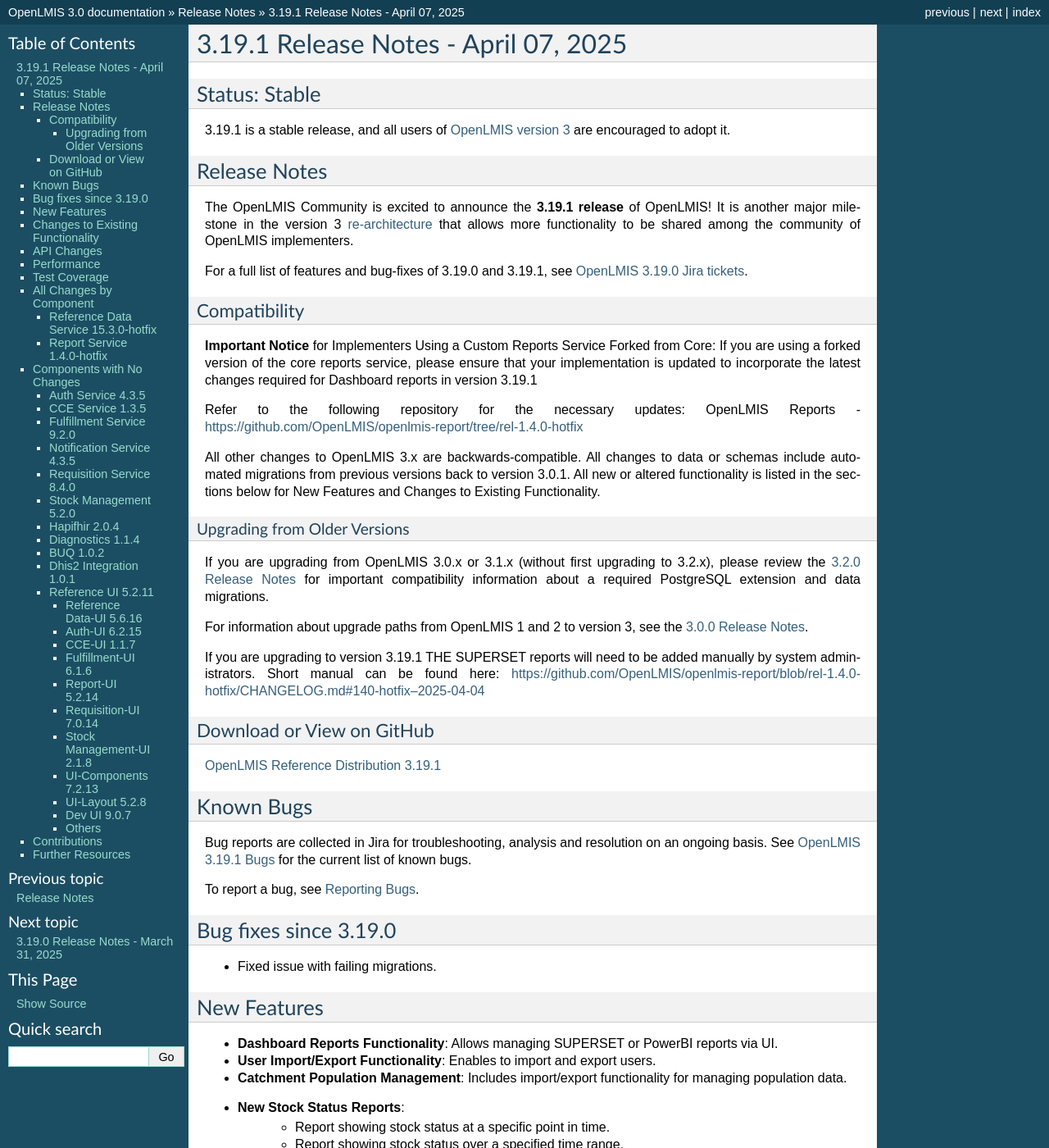
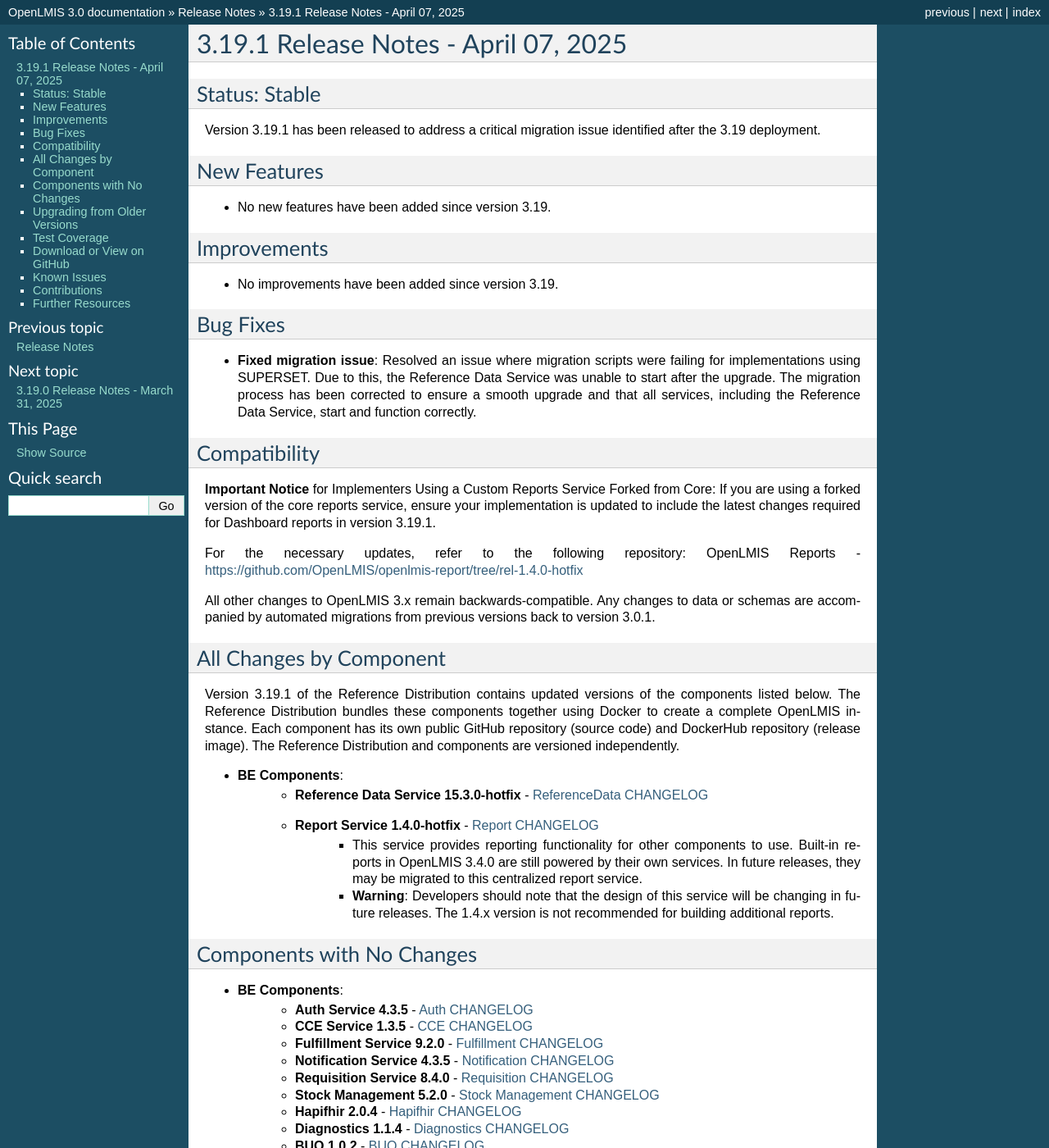
Before and after one commit to OpenLMIS/openlmis-ref-distro, a Sphinx documentation site: the page built from docs/source/releases/openlmis-ref-distro-v3.19.1.rst, in a window 1280 px wide and 1400 px high. Shown: the whole window at 82% size. Built offline with Sphinx 7.4.7, drawn with Linux system fonts in a browser that asks for light colours; pages that are not in the unit, such as notebooks, are missing from menus; some of the changed text lies outside the part shown.

Commit message:
Release 3.19.1 - Update release notes

```diff
--- a/docs/source/releases/openlmis-ref-distro-v3.19.1.rst
+++ b/docs/source/releases/openlmis-ref-distro-v3.19.1.rst
@@ -3,269 +3,101 @@
 =====================================
 
 Status: Stable
-===============
+==============
+Version 3.19.1 has been released to address a critical migration issue identified after the 3.19 deployment.
 
-3.19.1 is a stable release, and all users of `OpenLMIS version 3
-<https://openlmis.atlassian.net/wiki/spaces/OP/pages/88670325/3.0.0+Release+-+1+March+2017>`_ are
-encouraged to adopt it.
+New Features
+============
+- No new features have been added since version 3.19.
 
-Release Notes
-=============
-The OpenLMIS Community is excited to announce the **3.19.1 release** of OpenLMIS! It is another major milestone in the version 3 `re-architecture <https://openlmis.atlassian.net/wiki/display/OP/Re-Architecture>`_ that allows more functionality to be shared among the community of OpenLMIS implementers.
+Improvements
+============
+- No improvements have been added since version 3.19.
 
-For a full list of features and bug-fixes of 3.19.0 and 3.19.1, see `OpenLMIS 3.19.0 Jira tickets
-<https://openlmis.atlassian.net/issues/OLMIS-7999?jql=project%20%3D%20OLMIS%20AND%20text%20~%20%223.19_Release%22%20AND%20type%20%3D%20Epic%20ORDER%20BY%20%22Epic%20Link%22%20ASC%2C%20key%20ASC>`_.
+Bug Fixes
+==========
+- **Fixed migration issue**: Resolved an issue where migration scripts were failing for implementations using SUPERSET. Due to this, the Reference Data Service was unable to start after the upgrade. The migration process has been corrected to ensure a smooth upgrade and that all services, including the Reference Data Service, start and function correctly.
 
 Compatibility
--------------
+=============
+**Important Notice** for Implementers Using a Custom Reports Service Forked from Core:
+If you are using a forked version of the core reports service, ensure your implementation is updated to include the latest changes required for Dashboard reports in version 3.19.1.
 
-**Important Notice** for Implementers Using a Custom Reports Service Forked from Core:
-If you are using a forked version of the core reports service, please ensure that your implementation is updated to incorporate the latest changes required for Dashboard reports in version 3.19.1
-
-Refer to the following repository for the necessary updates:
+For the necessary updates, refer to the following repository:
 OpenLMIS Reports - `<https://github.com/OpenLMIS/openlmis-report/tree/rel-1.4.0-hotfix>`_
 
-All other changes to OpenLMIS 3.x are backwards-compatible. All changes to data
-or schemas include automated migrations from previous versions back to version 3.0.1. All new or
-altered functionality is listed in the sections below for New Features and Changes to Existing
-Functionality.
+All other changes to OpenLMIS 3.x remain backwards-compatible. Any changes to data or schemas are accompanied by automated migrations from previous versions back to version 3.0.1.
+
+All Changes by Component
+========================
+Version 3.19.1 of the Reference Distribution contains updated versions of the components listed below. The Reference Distribution bundles these components together using Docker to create a complete OpenLMIS instance. Each component has its own public GitHub repository (source code) and DockerHub repository (release image). The Reference Distribution and components are versioned independently.
+
+- **BE Components**:
+    - **Reference Data Service 15.3.0-hotfix** - `ReferenceData CHANGELOG <https://github.com/OpenLMIS/openlmis-referencedata/blob/rel-15.3.0-hotfix/CHANGELOG.md>`_
+    - **Report Service 1.4.0-hotfix** - `Report CHANGELOG <https://github.com/OpenLMIS/openlmis-report/blob/rel-1.4.0-hotfix/CHANGELOG.md>`_
+        - This service provides reporting functionality for other components to use. Built-in reports in OpenLMIS 3.4.0 are still powered by their own services. In future releases, they may be migrated to this centralized report service.
+        - **Warning**: Developers should note that the design of this service will be changing in future releases. The 1.4.x version is not recommended for building additional reports.
+
+Components with No Changes
+==========================
+- **BE Components**:
+    - **Auth Service 4.3.5** - `Auth CHANGELOG <https://github.com/OpenLMIS/openlmis-auth/blob/rel-4.3.5/CHANGELOG.md>`_
+    - **CCE Service 1.3.5** - `CCE CHANGELOG <https://github.com/OpenLMIS/openlmis-cce/blob/rel-1.3.5/CHANGELOG.md>`_
+    - **Fulfillment Service 9.2.0** - `Fulfillment CHANGELOG <https://github.com/OpenLMIS/openlmis-fulfillment/blob/rel-9.2.0/CHANGELOG.md>`_
+    - **Notification Service 4.3.5** - `Notification CHANGELOG <https://github.com/OpenLMIS/openlmis-notification/blob/rel-4.3.5/CHANGELOG.md>`_
+    - **Requisition Service 8.4.0** - `Requisition CHANGELOG <https://github.com/OpenLMIS/openlmis-requisition/blob/rel-8.4.0/CHANGELOG.md>`_
+    - **Stock Management 5.2.0** - `Stock Management CHANGELOG <https://github.com/OpenLMIS/openlmis-stockmanagement/blob/rel-5.2.0/CHANGELOG.md>`_
+    - **Hapifhir 2.0.4** - `Hapifhir CHANGELOG <https://github.com/OpenLMIS/openlmis-hapifhir/blob/rel-2.0.4/CHANGELOG.md>`_
+    - **Diagnostics 1.1.4** - `Diagnostics CHANGELOG <https://github.com/OpenLMIS/openlmis-diagnostics/blob/rel-1.1.4/CHANGELOG.md>`_
+    - **BUQ 1.0.2** - `BUQ CHANGELOG <https://github.com/OpenLMIS/openlmis-buq/blob/rel-1.0.2/CHANGELOG.md>`_
+    - **Dhis2 Integration 1.0.1** - `Dhis2 Integration CHANGELOG <https://github.com/OpenLMIS/openlmis-dhis2-integration/blob/rel-1.0.1/CHANGELOG.md>`_
+
+- **UI Components and Services**:
+    - **Reference UI 5.2.11** - `The Reference UI <https://github.com/OpenLMIS/openlmis-reference-ui/tree/rel-5.2.11>`_
+        - The Reference UI is the web-based user interface for the OpenLMIS Reference Distribution. This user interface is a single page web application that is optimized for offline and low-bandwidth environments. Compiled together from module UI modules using Docker compose along with the OpenLMIS dev-ui.
+    - **Reference Data-UI 5.6.16** - `ReferenceData-UI CHANGELOG <https://github.com/OpenLMIS/openlmis-referencedata-ui/blob/rel-5.6.16/CHANGELOG.md>`_
+    - **Auth-UI 6.2.15** - `Auth-UI CHANGELOG <https://github.com/OpenLMIS/openlmis-auth-ui/blob/rel-6.2.15/CHANGELOG.md>`_
+    - **CCE-UI 1.1.7** - `CCE-UI CHANGELOG <https://github.com/OpenLMIS/openlmis-cce-ui/blob/rel-1.1.7/CHANGELOG.md>`_
+    - **Fulfillment-UI 6.1.6** - `Fulfillment-UI CHANGELOG <https://github.com/OpenLMIS/openlmis-fulfillment-ui/blob/rel-6.1.6/CHANGELOG.md>`_
+    - **Report-UI 5.2.14** - `Report-UI CHANGELOG <https://github.com/OpenLMIS/openlmis-report-ui/blob/rel-5.2.14/CHANGELOG.md>`_
+    - **Requisition-UI 7.0.14** - `Requisition-UI CHANGELOG <https://github.com/OpenLMIS/openlmis-requisition-ui/blob/rel-7.0.14/CHANGELOG.md>`_
+    - **Stock Management-UI 2.1.8** - `Stock Management-UI CHANGELOG <https://github.com/OpenLMIS/openlmis-stockmanagement-ui/blob/rel-2.1.8/CHANGELOG.md>`_
+    - **UI-Components 7.2.13** - `UI-Components CHANGELOG <https://github.com/OpenLMIS/openlmis-ui-components/blob/rel-7.2.13/CHANGELOG.md>`_
+    - **UI-Layout 5.2.8** - `UI-Layout CHANGELOG <https://github.com/OpenLMIS/openlmis-ui-layout/blob/rel-5.2.8/CHANGELOG.md>`_
+    - **Dev UI 9.0.7** - `Dev-UI CHANGLOG <https://github.com/OpenLMIS/dev-ui/blob/rel-9.0.7/CHANGELOG.md>`_
+
 
 Upgrading from Older Versions
-~~~~~~~~~~~~~~~~~~~~~~~~~~~~~
-
+=============================
 If you are upgrading from OpenLMIS 3.0.x or 3.1.x (without first upgrading to 3.2.x), please review the `3.2.0
-Release Notes <http://docs.openlmis.org/en/latest/releases/openlmis-ref-distro-v3.2.0.html>`_ for
-important compatibility information about a required PostgreSQL extension and data migrations.
+Release Notes <http://docs.openlmis.org/en/latest/releases/openlmis-ref-distro-v3.2.0.html>`_ for important compatibility information about a required PostgreSQL extension and data migrations.
 
 For information about upgrade paths from OpenLMIS 1 and 2 to version 3, see the `3.0.0 Release
 Notes <https://openlmis.atlassian.net/wiki/spaces/OP/pages/88670325/3.0.0+Release+-+1+March+2017>`_.
 
-If you are upgrading to version 3.19.1 THE SUPERSET reports will need to be added manually by system administrators.
-Short manual can be found here: `<https://github.com/OpenLMIS/openlmis-report/blob/rel-1.4.0-hotfix/CHANGELOG.md#140-hotfix--2025-04-04>`_
+If you are upgrading to version 3.19.1, the SUPERSET reports will need to be added manually by system administrators.
+A `short manual is available here: <https://github.com/OpenLMIS/openlmis-report/blob/rel-1.4.0-hotfix/CHANGELOG.md#140-hotfix--2025-04-04>`_
+
+Test Coverage
+=============
+Version 3.19.1 was released due to the critical migration issue identified after 3.19. Full regression testing was conducted for version 3.19. Since version 3.19.1 contains no new features and only fixes the migration issue, full regression testing was not required.
 
 Download or View on GitHub
---------------------------
-
+==========================
 `OpenLMIS Reference Distribution 3.19.1
 <https://github.com/OpenLMIS/openlmis-ref-distro/releases/tag/v3.19.1>`_
 
-Known Bugs
-==========
-
-Bug reports are collected in Jira for troubleshooting, analysis and resolution on an ongoing basis. See `OpenLMIS 3.19.1
-Bugs <https://openlmis.atlassian.net/issues/?jql=type%20%3D%20Bug%20and%20project%20%3D%20%22OpenLMIS%20General%22%20AND%20status%20not%20in%20(Done%2CCanceled)&startIndex=200>`_ for the current list of known bugs.
+Known Issues
+============
+Bug reports are collected in Jira for troubleshooting, analysis, and resolution on an ongoing basis. See `OpenLMIS 3.19.1 Bugs <https://openlmis.atlassian.net/issues/?jql=type%20%3D%20Bug%20and%20project%20%3D%20%22OpenLMIS%20General%22%20AND%20status%20not%20in%20(Done%2CCanceled)&startIndex=200>`_ for the current list of known bugs.
 
 To report a bug, see `Reporting Bugs
 <http://docs.openlmis.org/en/latest/contribute/contributionGuide.html#reporting-bugs>`_.
 
-Bug fixes since 3.19.0
-======================
-
-- Fixed issue with failing migrations.
-
-New Features
-============
-
-- **Dashboard Reports Functionality**: Allows managing SUPERSET or PowerBI reports via UI.
-- **User Import/Export Functionality**: Enables to import and export users.
-- **Catchment Population Management**: Includes import/export functionality for managing population data.
-- **New Stock Status Reports**:
-    - Report showing stock status at a specific point in time.
-    - Report showing stock status over a specified time range.
-
-Changes to Existing Functionality
-=================================
-
-- **Requisition Improvements**:
-    - Added missing fields to requisition prints.
-    - Corrected Stock Out Days from 29 to 30.
-    - Fixed incorrect period names for emergency requisition.
-- **Administration & Configuration Fixes**:
-    - Fixed issue where user was created with an incorrect email.
-    - Added missing filter on Requisition Groups > Edit page.
-    - Resolved Null Pointer Exception (NPE) when adding programs to products.
-- **Fulfillment & Proof of Delivery Enhancements**:
-    - Proof of Delivery Manage Action page optimized to load only relevant Orderables.
-    - Fixed issue where it was not possible to manage both fulfillment and PoD.
-- **Stock Management Enhancements**:
-    - Improved filtering by geographic zone for better performance.
-    - Introduced new public API endpoints for stock card summaries and stock events.
-
-API Changes
-===========
-
-- API changes can be found in each service CHANGELOG.md file, found in the root directory of the service repository.
-
-Performance
-===========
-
-- Improved filtering functionalities.
-- Upgraded dependencies.
-
-Test Coverage
-=============
-
-OpenLMIS 3.19.1 was tested using the established OpenLMIS Release Candidate process. As part of this process, full manual test cycles were executed for each release candidate published. Any critical or blocker bugs found during the release candidate were resolved in a bug fix cycle with a full manual test cycle executed before releasing the final version 3.19.1. Manual tests were conducted using a set of 125 QAlity tests tracked in Jira. For more details about test executions and bugs found for this release please see `the 3.19 QA Release and Bug Triage wiki page <https://openlmis.atlassian.net/wiki/spaces/OP/pages/3027566594/The+3.19+Regression+and+Release+Candidate+Test+Plan>`_.
-
-All Changes by Component
-========================
-
-Version 3.19.1 of the Reference Distribution contains updated versions of the components listed
-below. The Reference Distribution bundles these component together using Docker to create a complete
-OpenLMIS instance. Each component has its own own public GitHub repository (source code) and
-DockerHub repository (release image). The Reference Distribution and components are versioned
-independently; for details see `Versioning and Releasing
-<http://docs.openlmis.org/en/latest/conventions/versioningReleasing.html>`_.
-
-Reference Data Service 15.3.0-hotfix
------------------------------
-
-`ReferenceData CHANGELOG <https://github.com/OpenLMIS/openlmis-referencedata/blob/rel-15.3.0-hotfix/CHANGELOG.md>`_
-
-Report Service 1.4.0-hotfix
---------------------
-
-This service is intended to provide reporting functionality for other components to use. Built-in
-reports in OpenLMIS 3.4.0 are still powered by their own services. In future releases, they may be
-migrated to a new version of this centralized report service.
-
-**Warning**: Developers should take note that the design of this service will be changing with
-future releases. Developers and implementers are discouraged from using this 1.4.x version to build
-additional reports.
-
-`Report CHANGELOG <https://github.com/OpenLMIS/openlmis-report/blob/rel-1.4.0-hotfix/CHANGELOG.md>`_
-
-Components with No Changes
-==========================
-
-Auth Service 4.3.5
-------------------
-
-`Auth CHANGELOG <https://github.com/OpenLMIS/openlmis-auth/blob/rel-4.3.5/CHANGELOG.md>`_
-
-CCE Service 1.3.5
------------------
-
-`CCE CHANGELOG <https://github.com/OpenLMIS/openlmis-cce/blob/rel-1.3.5/CHANGELOG.md>`_
-
-Fulfillment Service 9.2.0
--------------------------
-
-`Fulfillment CHANGELOG <https://github.com/OpenLMIS/openlmis-fulfillment/blob/rel-9.2.0/CHANGELOG.md>`_
-
-Notification Service 4.3.5
---------------------------
-
-`Notification CHANGELOG <https://github.com/OpenLMIS/openlmis-notification/blob/rel-4.3.5/CHANGELOG.md>`_
-
-Requisition Service 8.4.0
--------------------------
-
-`Requisition CHANGELOG <https://github.com/OpenLMIS/openlmis-requisition/blob/rel-8.4.0/CHANGELOG.md>`_
-
-Stock Management 5.2.0
-----------------------
-
-`Stock Management CHANGELOG <https://github.com/OpenLMIS/openlmis-stockmanagement/blob/rel-5.2.0/CHANGELOG.md>`_
-
-Hapifhir 2.0.4
-----------------------
-
-`Hapifhir CHANGELOG <https://github.com/OpenLMIS/openlmis-hapifhir/blob/rel-2.0.4/CHANGELOG.md>`_
-
-Diagnostics 1.1.4
-----------------------
-
-`Diagnostics CHANGELOG <https://github.com/OpenLMIS/openlmis-diagnostics/blob/rel-1.1.4/CHANGELOG.md>`_
-
-BUQ 1.0.2
-----------------------
-
-`BUQ CHANGELOG <https://github.com/OpenLMIS/openlmis-buq/blob/rel-1.0.2/CHANGELOG.md>`_
-
-Dhis2 Integration 1.0.1
-----------------------
-
-`Dhis2 Integration CHANGELOG <https://github.com/OpenLMIS/openlmis-dhis2-integration/blob/rel-1.0.1/CHANGELOG.md>`_
-
-
-Reference UI 5.2.11
-------------------
-
-`The Reference UI <https://github.com/OpenLMIS/openlmis-reference-ui/tree/rel-5.2.11>`_
-is the web-based user interface for the OpenLMIS Reference Distribution. This user interface is
-a single page web application that is optimized for offline and low-bandwidth environments.
-The Reference UI is compiled together from module UI modules using Docker compose along with the
-OpenLMIS dev-ui. UI modules included in the Reference UI are:
-
-Reference Data-UI 5.6.16
-~~~~~~~~~~~~~~~~~~~~~~~
-
-`ReferenceData-UI CHANGELOG <https://github.com/OpenLMIS/openlmis-referencedata-ui/blob/rel-5.6.16/CHANGELOG.md>`_
-
-Auth-UI 6.2.15
-~~~~~~~~~~~~~
-
-`Auth-UI CHANGELOG <https://github.com/OpenLMIS/openlmis-auth-ui/blob/rel-6.2.15/CHANGELOG.md>`_
-
-CCE-UI 1.1.7
-~~~~~~~~~~~~
-
-`CCE-UI CHANGELOG <https://github.com/OpenLMIS/openlmis-cce-ui/blob/rel-1.1.7/CHANGELOG.md>`_
-
-Fulfillment-UI 6.1.6
-~~~~~~~~~~~~~~~~~~~~
-
-`Fulfillment-UI CHANGELOG <https://github.com/OpenLMIS/openlmis-fulfillment-ui/blob/rel-6.1.6/CHANGELOG.md>`_
-
-Report-UI 5.2.14
-~~~~~~~~~~~~~~~
-
-`Report-UI CHANGELOG <https://github.com/OpenLMIS/openlmis-report-ui/blob/rel-5.2.14/CHANGELOG.md>`_
-
-Requisition-UI 7.0.14
-~~~~~~~~~~~~~~~~~~~~
-
-`Requisition-UI CHANGELOG <https://github.com/OpenLMIS/openlmis-requisition-ui/blob/rel-7.0.14/CHANGELOG.md>`_
-
-Stock Management-UI 2.1.8
-~~~~~~~~~~~~~~~~~~~~~~~~~
-
-`Stock Management-UI CHANGELOG <https://github.com/OpenLMIS/openlmis-stockmanagement-ui/blob/rel-2.1.8/CHANGELOG.md>`_
-
-UI-Components 7.2.13
-~~~~~~~~~~~~~~~~~~~
-
-`UI-Components CHANGELOG <https://github.com/OpenLMIS/openlmis-ui-components/blob/rel-7.2.13/CHANGELOG.md>`_
-
-UI-Layout 5.2.8
-~~~~~~~~~~~~~~~
-
-`UI-Layout CHANGELOG <https://github.com/OpenLMIS/openlmis-ui-layout/blob/rel-5.2.8/CHANGELOG.md>`_
-
-Dev UI 9.0.7
-~~~~~~~~~~~~
-
-The `Dev-UI CHANGLOG <https://github.com/OpenLMIS/dev-ui/blob/rel-9.0.7/CHANGELOG.md>`_
-
-Others
-~~~~~~~~~~~~
-`Service Util <https://github.com/OpenLMIS/openlmis-service-util>`_
-`Logging Service <https://github.com/OpenLMIS/openlmis-rsyslog>`_
-Consul-friendly distribution of `nginx <https://github.com/OpenLMIS/openlmis-nginx>`_
-Docker `Postgres 9.6-postgis image <https://github.com/OpenLMIS/postgres>`_
-Docker `scalyr image <https://github.com/OpenLMIS/openlmis-scalyr>`_
-
 Contributions
 =============
-
-Many organizations and individuals around the world have contributed to OpenLMIS version 3 by
-serving on our committees (Governance, Product and Technical), requesting improvements, suggesting
-features and writing code and documentation. Please visit our GitHub repos to see the list of
-individual contributors on the OpenLMIS codebase. If anyone who contributed in GitHub is missing,
-please contact the Community Manager.
+Many organizations and individuals around the world have contributed to OpenLMIS version 3 by serving on committees (Governance, Product, and Technical), requesting improvements, suggesting features, and writing code and documentation. Please visit our GitHub repositories to see the list of individual contributors to the OpenLMIS codebase. If anyone who contributed on GitHub is missing, please contact the Community Manager. Technical development of OpenLMIS is conducted by `SolDevelo <https://soldevelo.com>`_.
 
 Further Resources
 =================
-
 Please see the Implementer Toolkit on the `OpenLMIS website <http://openlmis.org/get-started/implementer-toolkit/>`_ to learn more about best practices in implementing OpenLMIS. Also, learn more about the `OpenLMIS Community <http://openlmis.org/about/community/>`_ and how to get involved!
```
